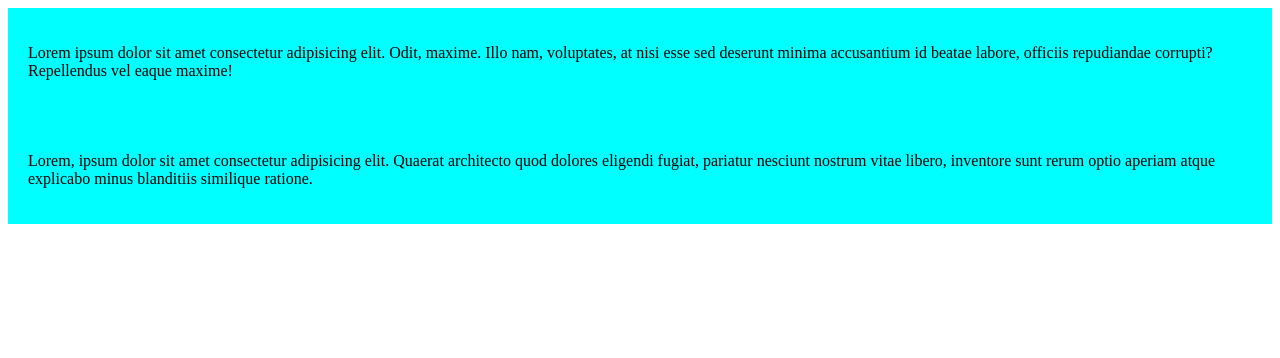
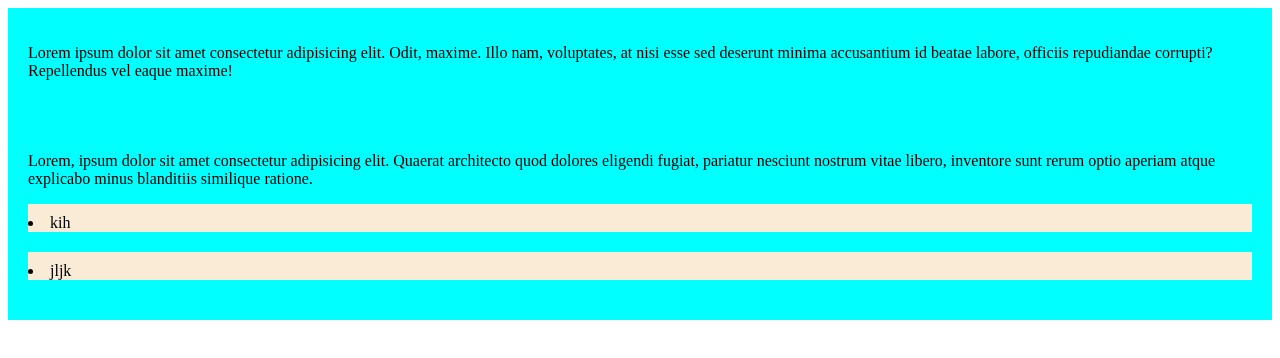
Before and after one commit to kinglavan70/my-simple-website, a plain HTML site: page index.html in a window 1280 px wide. Drawn offline with Linux system fonts and the light colour scheme.

Commit message:
addad a list to push code

```diff
--- a/index.html
+++ b/index.html
@@ -12,6 +12,8 @@
     </div>
     <diV>
         <p>Lorem, ipsum dolor sit amet consectetur adipisicing elit. Quaerat architecto quod dolores eligendi fugiat, pariatur nesciunt nostrum vitae libero, inventore sunt rerum optio aperiam atque explicabo minus blanditiis similique ratione.</p>
+        <li>kih</li>
+        <li>jljk</li>
     </diV>
 </body>
 </html>
--- a/style/bolgs.css
+++ b/style/bolgs.css
@@ -2,3 +2,8 @@ div{
     background-color: aqua;
     padding: 20px;
 }
+li{
+    background-color: antiquewhite;
+     margin-bottom: 20px;
+     padding-top: 10px;
+}
```
